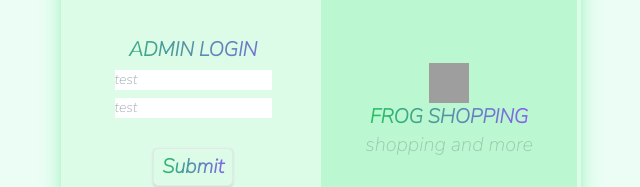
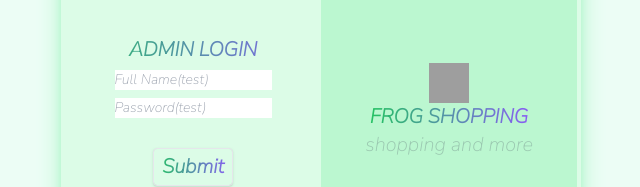
Before and after one commit to semanurcancan/frog-shopping, a React (Create React App) app: page /admin in a window 1280 px wide. Shown: the part 277-464 px from the top of the page, without its empty margins (319-959 px from the left). Built offline with nearby package versions, Linux system fonts and the light colour scheme; grey boxes are pictures that could not be loaded.

Commit message:
login fixed

```diff
--- a/src/features/login/Login.js
+++ b/src/features/login/Login.js
@@ -26,8 +26,8 @@ export function Login() {
                 <div className='flex flex-col justify-center bg-green-100'>
                     <a className=' text-xl font-extrabold bg-clip-text text-transparent bg-gradient-to-r from-green-500 to-violet-500'>ADMIN LOGIN</a>
                     <ul>
-                        <li><input placeholder='test' className='text-sm focus: outline-none focus:outline-gray-200' type="text" onKeyDown={handleKeyDown} ref={name} /></li>
-                        <li><input placeholder='test' className='text-sm focus: outline-none focus:outline-gray-200' type="password" onKeyDown={handleKeyDown} ref={password} /></li>
+                        <li><input placeholder='Full Name(test)' className='text-sm focus: outline-none focus:outline-gray-200' type="text" onKeyDown={handleKeyDown} ref={name} /></li>
+                        <li><input placeholder='Password(test)' className='text-sm focus: outline-none focus:outline-gray-200' type="password" onKeyDown={handleKeyDown} ref={password} /></li>
                         <br></br>
                         <li><button className='bg-white  text-gray-800 font-semibold py-1 px-2 border border-gray-200 focus:outline-gray-200 rounded shadow text-xl bg-clip-text text-transparent bg-gradient-to-r from-green-500 to-violet-500'
                             onClick={() => checkLogin()}>Submit</button></li>
```
